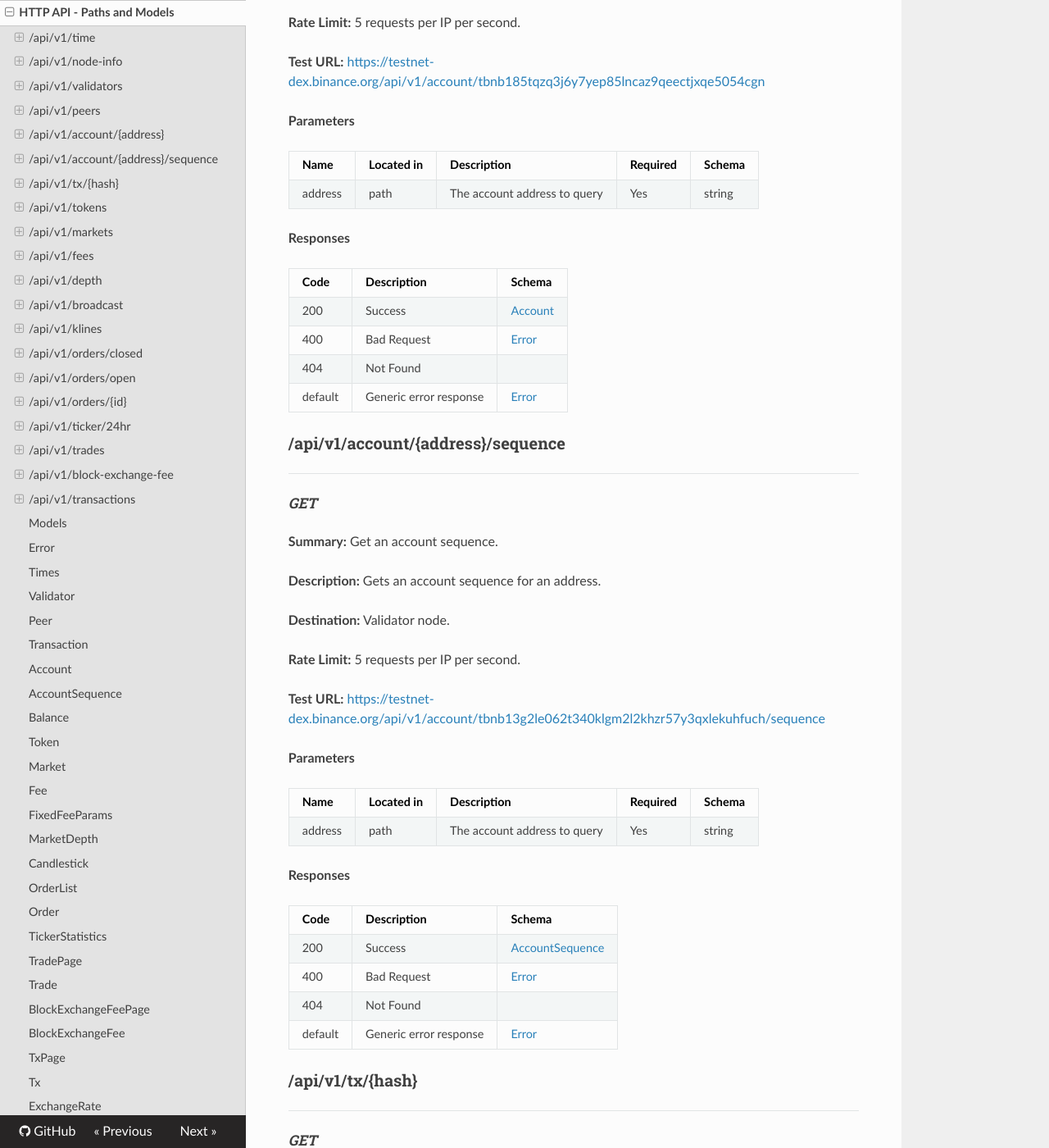
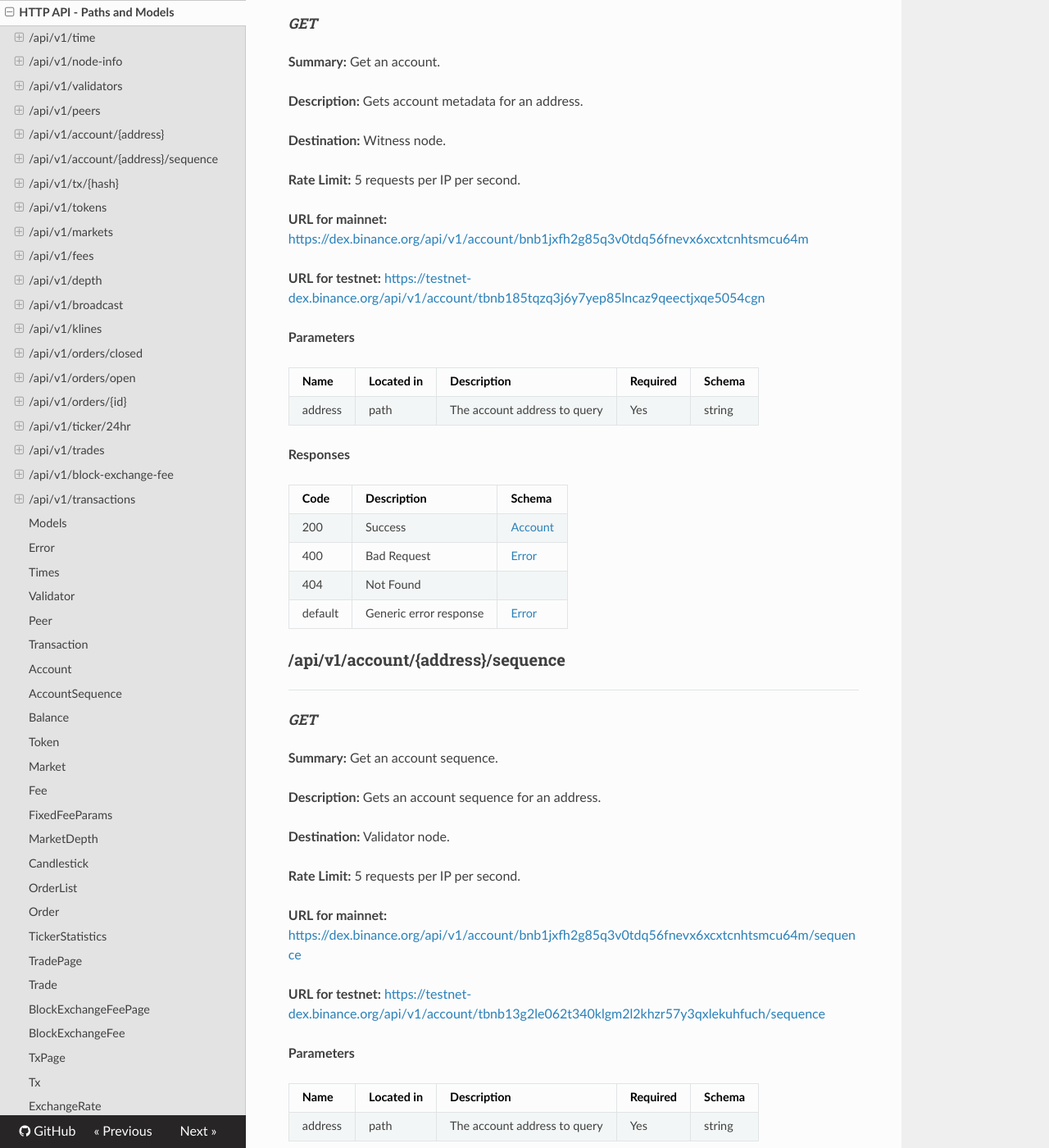
Before and after one commit to yash-sharma1/docs-site, an MkDocs documentation site: the page built from docs/api-reference/dex-api/paths.md, in a window 1280 px wide and 1400 px high, scrolled down 2913 px. Shown: the whole window at 82% size. Built offline with MkDocs 1.6.1, drawn with Linux system fonts in a browser that asks for light colours; nearby versions of some CDN libraries; some of the changed text lies outside the part shown.

Commit message:
add url for mainnet

````diff
--- a/docs/api-reference/dex-api/paths.md
+++ b/docs/api-reference/dex-api/paths.md
@@ -17,7 +17,9 @@
 
 **Rate Limit:** 1 request per IP per second.
 
-**Test URL:** [https://testnet-dex.binance.org/api/v1/time](https://testnet-dex.binance.org/api/v1/time)
+**URL for mainnet:** [https://dex.binance.org/api/v1/time](https://dex.binance.org/api/v1/time)
+
+**URL for testnet:** [https://testnet-dex.binance.org/api/v1/time](https://testnet-dex.binance.org/api/v1/time)
 
 
 **Responses**
@@ -40,7 +42,9 @@
 
 **Rate Limit:** 1 request per IP per second.
 
-**Test URL:** [https://testnet-dex.binance.org/api/v1/node-info](https://testnet-dex.binance.org/api/v1/node-info)
+**URL for mainnet:** [https://dex.binance.org/api/v1/node-info](https://dex.binance.org/api/v1/node-info)
+
+**URL for testnet:** [https://testnet-dex.binance.org/api/v1/node-info](https://testnet-dex.binance.org/api/v1/node-info)
 
 
 **Responses**
@@ -60,7 +64,9 @@
 
 **Rate Limit:** 10 requests per IP per second.
 
-**Test URL:** [https://testnet-dex.binance.org/api/v1/validators](https://testnet-dex.binance.org/api/v1/validators)
+**URL for mainnet:** [https://dex.binance.org/api/v1/validators](https://dex.binance.org/api/v1/validators)
+
+**URL for testnet:** [https://testnet-dex.binance.org/api/v1/validators](https://testnet-dex.binance.org/api/v1/validators)
 
 
 **Responses**
@@ -83,7 +89,9 @@
 
 **Rate Limit:** 1 request per IP per second.
 
-**Test URL:** [https://testnet-dex.binance.org/api/v1/peers](https://testnet-dex.binance.org/api/v1/peers)
+**URL for mainnet:** [https://dex.binance.org/api/v1/peers](https://dex.binance.org/api/v1/peers)
+
+**URL for testnet:** [https://testnet-dex.binance.org/api/v1/peers](https://testnet-dex.binance.org/api/v1/peers)
 
 
 **Responses**
@@ -106,7 +114,9 @@
 
 **Rate Limit:** 5 requests per IP per second.
 
-**Test URL:** [https://testnet-dex.binance.org/api/v1/account/tbnb185tqzq3j6y7yep85lncaz9qeectjxqe5054cgn](https://testnet-dex.binance.org/api/v1/account/tbnb185tqzq3j6y7yep85lncaz9qeectjxqe5054cgn)
+**URL for mainnet:** [https://dex.binance.org/api/v1/account/bnb1jxfh2g85q3v0tdq56fnevx6xcxtcnhtsmcu64m](https://dex.binance.org/api/v1/account/bnb1jxfh2g85q3v0tdq56fnevx6xcxtcnhtsmcu64m)
+
+**URL for testnet:** [https://testnet-dex.binance.org/api/v1/account/tbnb185tqzq3j6y7yep85lncaz9qeectjxqe5054cgn](https://testnet-dex.binance.org/api/v1/account/tbnb185tqzq3j6y7yep85lncaz9qeectjxqe5054cgn)
 
 
 **Parameters**
@@ -135,7 +145,9 @@
 
 **Rate Limit:** 5 requests per IP per second.
 
-**Test URL:** [https://testnet-dex.binance.org/api/v1/account/tbnb13g2le062t340klgm2l2khzr57y3qxlekuhfuch/sequence](https://testnet-dex.binance.org/api/v1/account/tbnb13g2le062t340klgm2l2khzr57y3qxlekuhfuch/sequence)
+**URL for mainnet:** [https://dex.binance.org/api/v1/account/bnb1jxfh2g85q3v0tdq56fnevx6xcxtcnhtsmcu64m/sequence](https://dex.binance.org/api/v1/account/bnb1jxfh2g85q3v0tdq56fnevx6xcxtcnhtsmcu64m/sequence)
+
+**URL for testnet:** [https://testnet-dex.binance.org/api/v1/account/tbnb13g2le062t340klgm2l2khzr57y3qxlekuhfuch/sequence](https://testnet-dex.binance.org/api/v1/account/tbnb13g2le062t340klgm2l2khzr57y3qxlekuhfuch/sequence)
 
 
 **Parameters**
@@ -250,7 +262,9 @@
 
 **Rate Limit:** 1 request per IP per second.
 
-**Test URL:** [https://testnet-dex.binance.org/api/v1/tokens](https://testnet-dex.binance.org/api/v1/tokens)
+**URL for mainnet:** [https://dex.binance.org/api/v1/tokens](https://dex.binance.org/api/v1/tokens)
+
+**URL for testnet:** [https://testnet-dex.binance.org/api/v1/tokens](https://testnet-dex.binance.org/api/v1/tokens)
 
 
 **Parameters**
@@ -280,7 +294,9 @@
 
 **Rate Limit:** 1 request per IP per second.
 
-**Test URL:** [https://testnet-dex.binance.org/api/v1/markets](https://testnet-dex.binance.org/api/v1/markets)
+**URL for mainnet:** [https://dex.binance.org/api/v1/markets](https://dex.binance.org/api/v1/markets)
+
+**URL for testnet:** [https://testnet-dex.binance.org/api/v1/markets](https://testnet-dex.binance.org/api/v1/markets)
 
 
 **Parameters**
@@ -310,7 +326,9 @@
 
 **Rate Limit:** 1 request per IP per second.
 
-**Test URL:** [https://testnet-dex.binance.org/api/v1/fees](https://testnet-dex.binance.org/api/v1/fees)
+**URL for mainnet:** [https://dex.binance.org/api/v1/fees](https://dex.binance.org/api/v1/fees)
+
+**URL for testnet:** [https://testnet-dex.binance.org/api/v1/fees](https://testnet-dex.binance.org/api/v1/fees)
 
 
 **Responses**
@@ -333,7 +351,9 @@
 
 **Rate Limit:** 10 requests per IP per second.
 
-**Test URL:** [https://testnet-dex.binance.org/api/v1/depth?symbol=xxx-000_BNB](https://testnet-dex.binance.org/api/v1/depth?symbol=xxx-000_BNB)
+**URL for mainnet:** [https://dex.binance.org/api/v1/depth?symbol=xxx-000_BNB](https://dex.binance.org/api/v1/depth?symbol=xxx-000_BNB)
+
+**URL for testnet:** [https://testnet-dex.binance.org/api/v1/depth?symbol=xxx-000_BNB](https://testnet-dex.binance.org/api/v1/depth?symbol=xxx-000_BNB)
 
 
 **Parameters**
@@ -363,7 +383,9 @@
 
 **Rate Limit:** 5 requests per IP per second.
 
-**Test URL:** [https://testnet-dex.binance.org/api/v1/broadcast](https://testnet-dex.binance.org/api/v1/broadcast)
+**URL for mainnet:** [https://dex.binance.org/api/v1/broadcast](https://dex.binance.org/api/v1/broadcast)
+
+**URL for testnet:** [https://testnet-dex.binance.org/api/v1/broadcast](https://testnet-dex.binance.org/api/v1/broadcast)
 
 
 **Parameters**
@@ -393,7 +415,10 @@
 
 **Rate Limit:** 10 requests per IP per second.
 
-**Test URL:** [https://testnet-dex.binance.org/api/v1/klines?symbol=NNB-338_BNB&interval=5m](https://testnet-dex.binance.org/api/v1/klines?symbol=NNB-338_BNB&interval=5m)
+**URL for mainnet:** [https://dex.binance.org/api/v1/klines?symbol=NNB-338_BNB&interval=5m](https://dex.binance.org/api/v1/klines?symbol=NNB-338_BNB&interval=5m)
+
+
+**URL for testnet:** [https://testnet-dex.binance.org/api/v1/klines?symbol=NNB-338_BNB&interval=5m](https://testnet-dex.binance.org/api/v1/klines?symbol=NNB-338_BNB&interval=5m)
 
 **Example**
 
@@ -687,6 +712,9 @@
 | hash | string | Hash of transaction |  |
 | log | string | Log of transaction |  |
 | data | string | Data of transaction |  |
+| height | string | Height of transaction |  |
+| code | integer | Result code of transaction |  |
+| ok | boolean |  |  |
 | tx | object | Detail of transaction, like transaction type, messages and signature
 
 For example, below is the detail of a send transaction. Most of the fields are fixed, but the detail of msg
@@ -743,9 +771,6 @@
 }
 ```
  |  |
-| height | string | Height of transaction |  |
-| code | integer | Result code of transaction |  |
-| ok | boolean |  |  |
 
 ### Account
 
````
Also changed, not shown: swagger.yml (+55 -24 lines).
